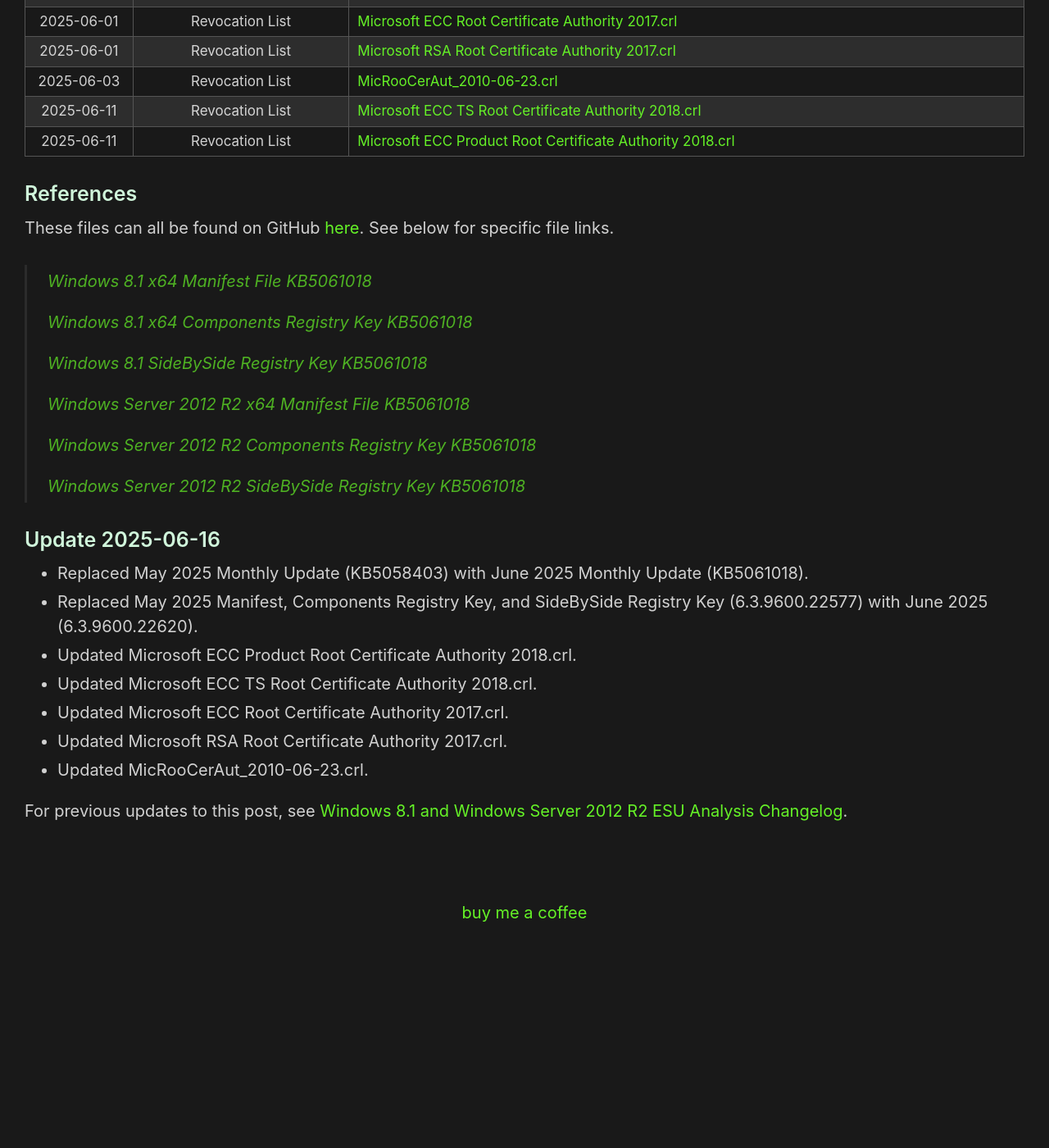
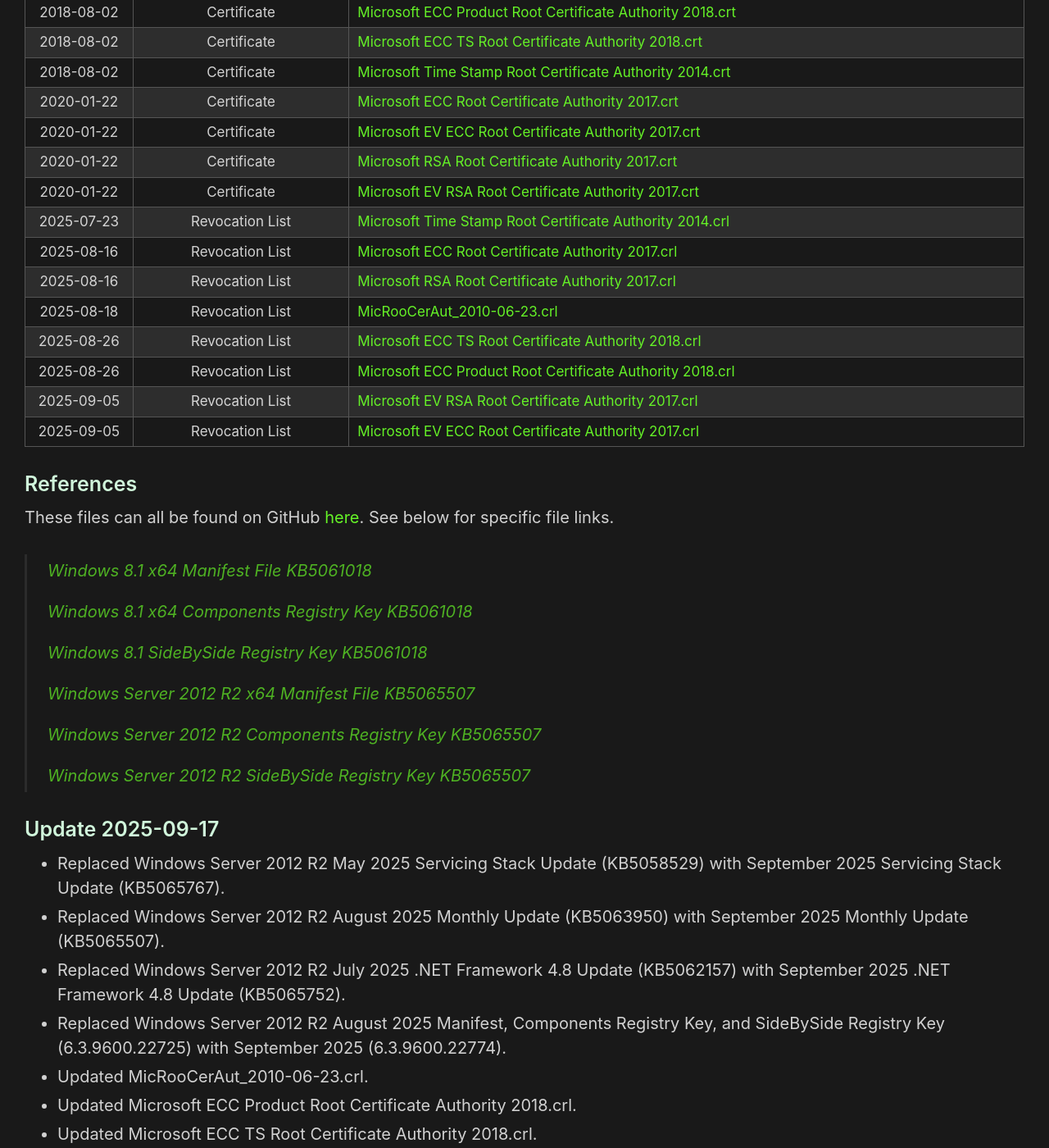
Before and after one commit to HackAndPwn/HackAndPwn.github.io, a Jekyll site: the page built from _posts/2024-01-21-windows-8.1-and-2012-r2-esu-analysis.md, in a window 1280 px wide and 1400 px high, scrolled down 3486 px. Shown: the whole window at 82% size. Built offline with Jekyll 4.4.1, drawn with Linux system fonts in a browser that asks for light colours; before the commit the page ends 4644 px from its top, so only the background shows below that; some of the changed text lies outside the part shown.

Commit message:
july, august, september updates.

```diff
--- a/_posts/2024-01-21-windows-8.1-and-2012-r2-esu-analysis-changelog.md
+++ b/_posts/2024-01-21-windows-8.1-and-2012-r2-esu-analysis-changelog.md
@@ -3,6 +3,31 @@
 title: Windows 8.1 and Windows Server 2012 R2 ESU Analysis Changelog
 original_date: 2024-01-21
 ---
+
+### Update 2025-08-31
+* Replaced July 2025 Monthly Update (KB5062597) with August 2025 Monthly Update (KB5063950).
+* Replaced July 2025 Manifest, Components Registry Key, and SideBySide Registry Key (6.3.9600.22676) with August 2025 (6.3.9600.22725).
+* Updated Microsoft Time Stamp Root Certificate Authority 2014.crl.
+* Updated Microsoft ECC Root Certificate Authority 2017.crl.
+* Updated Microsoft RSA Root Certificate Authority 2017.crl.
+
+### Update 2025-07-31
+* Switch Links And Update Content As Windows 8.1 Is No Longer Supported.
+* Switch To Git LFS.
+* Replaced Windows Server 2012 R2 June 2025 Monthly Update (KB5061018) with July 2025 Monthly Update (KB5062597).
+* Replaced April 2025 .NET Framework 4.8 Update (KB5055173) with July 2025 .NET Framework 4.8 Update (KB5062157).
+* Replaced Windows Server 2012 R2 June 2025 Manifest, Components Registry Key, and SideBySide Registry Key (6.3.9600.22620) with July 2025 (6.3.9600.22676).
+* Updated Microsoft EV ECC Root Certificate Authority 2017.crl.
+* Updated Microsoft EV RSA Root Certificate Authority 2017.crl.
+
+### Update 2025-06-16
+* Replaced May 2025 Monthly Update (KB5058403) with June 2025 Monthly Update (KB5061018).
+* Replaced May 2025 Manifest, Components Registry Key, and SideBySide Registry Key (6.3.9600.22577) with June 2025 (6.3.9600.22620).
+* Updated Microsoft ECC Product Root Certificate Authority 2018.crl.
+* Updated Microsoft ECC TS Root Certificate Authority 2018.crl.
+* Updated Microsoft ECC Root Certificate Authority 2017.crl.
+* Updated Microsoft RSA Root Certificate Authority 2017.crl.
+* Updated MicRooCerAut_2010-06-23.crl.
 
 ### Update 2025-05-20
 * Replaced April 2025 Servicing Stack Update (KB5055665) with May 2025 Servicing Stack Update (KB5058529).
--- a/_posts/2024-01-21-windows-8.1-and-2012-r2-esu-analysis.md
+++ b/_posts/2024-01-21-windows-8.1-and-2012-r2-esu-analysis.md
@@ -2,7 +2,7 @@
 layout: post
 title: Windows 8.1 and Windows Server 2012 R2 ESU Analysis
 original_date: 2024-01-21
-date: 2025-06-16
+date: 2025-09-17
 ---
 
 The original Windows 7 ESU Analysis can be found [here](https://hackandpwn.com/windows-7-esu-analysis).  With the ending of support for Windows 8.1 and Server 2012 R2 in 2023, additional research was conducted to see if similar techniques would work for these operating systems as well.  It was determined that both Windows 8.1 and Windows Server 2012 R2 can be fully patched past the supported period.
@@ -17,20 +17,26 @@
 
 > <center><img src="/assets/2024-01-21-windows-8.1-and-2012-r2-esu-analysis/01.png"></center>
 
-### Install The Latest Servicing Stack Update (SSU) - KB5058529 (May 2025)
-Install [Windows8.1-KB5058529-x64.msu](https://github.com/HackAndPwn/Windows-8.1-And-Server-2012-R2-ESU-Analysis/raw/main/Patches/01_Windows8.1-KB5058529-x64.msu) and reboot the computer.
+> Note: June 2025 was the last month Microsoft released patches for that were compatible with Windows 8.1.  Starting July 2025, only Windows Server 2012 R2 versions of the patches will be updated in this post.
 
-### Install The Latest Monthly Cumulative Update Via Failed Reboot Technique - KB5061018 (June 2025)
-1. Install KB5061018 ( [Part 1](https://github.com/HackAndPwn/Windows-8.1-And-Server-2012-R2-ESU-Analysis/raw/main/Patches/02_Windows8.1-KB5061018-x64.zip.001) / [Part 2](https://github.com/HackAndPwn/Windows-8.1-And-Server-2012-R2-ESU-Analysis/raw/main/Patches/02_Windows8.1-KB5061018-x64.zip.002) / [Part 3](https://github.com/HackAndPwn/Windows-8.1-And-Server-2012-R2-ESU-Analysis/raw/main/Patches/02_Windows8.1-KB5061018-x64.zip.003) / [Part 4](https://github.com/HackAndPwn/Windows-8.1-And-Server-2012-R2-ESU-Analysis/raw/main/Patches/02_Windows8.1-KB5061018-x64.zip.004) / [Part 5](https://github.com/HackAndPwn/Windows-8.1-And-Server-2012-R2-ESU-Analysis/raw/main/Patches/02_Windows8.1-KB5061018-x64.zip.005) / [Part 6](https://github.com/HackAndPwn/Windows-8.1-And-Server-2012-R2-ESU-Analysis/raw/main/Patches/02_Windows8.1-KB5061018-x64.zip.006) / [Part 7](https://github.com/HackAndPwn/Windows-8.1-And-Server-2012-R2-ESU-Analysis/raw/main/Patches/02_Windows8.1-KB5061018-x64.zip.007) ) and reboot the computer.  This will result in a failed update and rollback.
+### Install The Latest Servicing Stack Update (SSU): Server 2012 R2 - KB5065767 (September 2025) / Windows 8.1 - KB5058529 (May 2025)
+Install [Server_2012_R2-KB5065767-x64.msu](https://github.com/HackAndPwn/Windows-8.1-And-Server-2012-R2-ESU-Analysis/raw/main/Patches/01_Windows8.1-KB5065767-x64.msu)  or [Windows8.1-KB5058529-x64.msu](https://github.com/HackAndPwn/Windows-8.1-And-Server-2012-R2-ESU-Analysis/raw/main/Patches/01_Windows8.1-KB5058529-x64_Win81.msu) and reboot the computer.
+
+### Install The Latest Monthly Cumulative Update Via Failed Reboot Technique: Server 2012 R2 - KB5065507 (September 2025) / Windows 8.1 - KB5061018 (June 2025)
+1. Install [Server_2012_R2-KB5065507-x64.msu](https://github.com/HackAndPwn/Windows-8.1-And-Server-2012-R2-ESU-Analysis/raw/main/Patches/02_Windows8.1-KB5065507-x64.msu)  or [Windows8.1-KB5061018-x64.msu](https://github.com/HackAndPwn/Windows-8.1-And-Server-2012-R2-ESU-Analysis/raw/main/Patches/02_Windows8.1-KB5061018-x64_Win81.msu) and reboot the computer.  This will result in a failed update and rollback.
 2. Apply the  new Windows 8.1 or Server 2012 R2 SideBySide registry key linked below.
 3. Install KB5061018 again and reboot the computer.  This will result in a successful update.
 
-### Install The Latest Monthly Cumulative Update Via Manifest/Component Technique - KB5061018 (June 2025)
+### Install The Latest Monthly Cumulative Update Via Manifest/Component Technique: Server 2012 R2 - KB5065507 (September 2025) / Windows 8.1 - KB5061018 (June 2025)
 If using the Manifest/Components registry key technique:
 1. Copy the manifest file linked below into the C:\Windows\WinSxS\Manifests folder.  This can be done by executing the following commands:
 > takeown /f C:\Windows\WinSxS\Manifests /a
 >
 > icacls C:\Windows\WinSxS\Manifests /grant Everyone:(F)
+>
+> copy amd64_microsoft-windows-s..edsecurityupdatesai_31bf3856ad364e35_6.3.9600.22774_none_599e604bf64ceda2.manifest C:\Windows\WinSxS\Manifests
+>
+> or for Windows 8.1:
 >
 > copy amd64_microsoft-windows-s..edsecurityupdatesai_31bf3856ad364e35_6.3.9600.22620_none_59d06cd9f627ff6a.manifest C:\Windows\WinSxS\Manifests
 >
@@ -39,13 +45,13 @@
 > icacls C:\Windows\WinSxS\Manifests /setowner "NT SERVICE\TrustedInstaller"
 2. Apply the new Windows 8.1 or Server 2012 R2 Components registry key linked below.
 3. Apply the new Windows 8.1 or Server 2012 R2 SideBySide registry key linked below.
-4. Install KB5061018 ( [Part 1](https://github.com/HackAndPwn/Windows-8.1-And-Server-2012-R2-ESU-Analysis/raw/main/Patches/02_Windows8.1-KB5061018-x64.zip.001) / [Part 2](https://github.com/HackAndPwn/Windows-8.1-And-Server-2012-R2-ESU-Analysis/raw/main/Patches/02_Windows8.1-KB5061018-x64.zip.002) / [Part 3](https://github.com/HackAndPwn/Windows-8.1-And-Server-2012-R2-ESU-Analysis/raw/main/Patches/02_Windows8.1-KB5061018-x64.zip.003) / [Part 4](https://github.com/HackAndPwn/Windows-8.1-And-Server-2012-R2-ESU-Analysis/raw/main/Patches/02_Windows8.1-KB5061018-x64.zip.004) / [Part 5](https://github.com/HackAndPwn/Windows-8.1-And-Server-2012-R2-ESU-Analysis/raw/main/Patches/02_Windows8.1-KB5061018-x64.zip.005) / [Part 6](https://github.com/HackAndPwn/Windows-8.1-And-Server-2012-R2-ESU-Analysis/raw/main/Patches/02_Windows8.1-KB5061018-x64.zip.006) / [Part 7](https://github.com/HackAndPwn/Windows-8.1-And-Server-2012-R2-ESU-Analysis/raw/main/Patches/02_Windows8.1-KB5061018-x64.zip.007) ).
+4. Install [Server_2012_R2-KB5065507-x64.msu](https://github.com/HackAndPwn/Windows-8.1-And-Server-2012-R2-ESU-Analysis/raw/main/Patches/02_Windows8.1-KB5065507-x64.msu)  or [Windows8.1-KB5061018-x64.msu](https://github.com/HackAndPwn/Windows-8.1-And-Server-2012-R2-ESU-Analysis/raw/main/Patches/02_Windows8.1-KB5061018-x64_Win81.msu).
 
 ### Install The Latest .NET 3.5 Update - KB5044012 (October 2024)
 Install [Windows8.1-KB5044012-x64.msu](https://github.com/HackAndPwn/Windows-8.1-And-Server-2012-R2-ESU-Analysis/raw/main/Patches/03_Windows8.1-KB5044012-x64.msu).
 
-### Install The Latest .NET 4.8 Update - KB5055173 (April 2025)
-Install [Windows8.1-KB5055173-x64-ndp48.msu](https://github.com/HackAndPwn/Windows-8.1-And-Server-2012-R2-ESU-Analysis/raw/main/Patches/04_Windows8.1-KB5055173-x64-ndp48.msu).
+### Install The Latest .NET 4.8 Update: Server 2012 R2 - KB5065752 (September 2025) / Windows 8.1 - KB5055173 (April 2025)
+Install [Server_2012_R2-KB5065752-x64.msu](https://github.com/HackAndPwn/Windows-8.1-And-Server-2012-R2-ESU-Analysis/raw/main/Patches/02_Windows8.1-KB5065752-x64.msu)  or [Windows8.1-KB5055173-x64-ndp48.msu](https://github.com/HackAndPwn/Windows-8.1-And-Server-2012-R2-ESU-Analysis/raw/main/Patches/04_Windows8.1-KB5055173-x64-ndp48_Win81.msu).
 
 ### Install The Latest Root Certificate Updates
 Finally, the latest Microsoft Root Certificates need to be installed into the Local Computer Trusted Root Authority Certificate Store.  A batch file to automatically install all certificates and revocation lists can be found here: [Import.cmd](https://github.com/HackAndPwn/Windows-7-Patching/blob/master/08_Certs/Import.cmd)
@@ -60,14 +66,14 @@
 <tr><td>2020-01-22</td><td>Certificate</td><td style="text-align:left"><a href="https://github.com/HackAndPwn/Windows-7-Patching/raw/master/08_Certs/Microsoft%20EV%20ECC%20Root%20Certificate%20Authority%202017.crt">Microsoft EV ECC Root Certificate Authority 2017.crt</a></td></tr>
 <tr><td>2020-01-22</td><td>Certificate</td><td style="text-align:left"><a href="https://github.com/HackAndPwn/Windows-7-Patching/raw/master/08_Certs/Microsoft%20RSA%20Root%20Certificate%20Authority%202017.crt">Microsoft RSA Root Certificate Authority 2017.crt</a></td></tr>
 <tr><td>2020-01-22</td><td>Certificate</td><td style="text-align:left"><a href="https://github.com/HackAndPwn/Windows-7-Patching/raw/master/08_Certs/Microsoft%20EV%20RSA%20Root%20Certificate%20Authority%202017.crt">Microsoft EV RSA Root Certificate Authority 2017.crt</a></td></tr>
-<tr><td>2025-04-06</td><td>Revocation List</td><td style="text-align:left"><a href="https://github.com/HackAndPwn/Windows-7-Patching/raw/master/08_Certs/Microsoft%20EV%20RSA%20Root%20Certificate%20Authority%202017.crl">Microsoft EV RSA Root Certificate Authority 2017.crl</a></td></tr>
-<tr><td>2025-04-06</td><td>Revocation List</td><td style="text-align:left"><a href="https://github.com/HackAndPwn/Windows-7-Patching/raw/master/08_Certs/Microsoft%20EV%20ECC%20Root%20Certificate%20Authority%202017.crl">Microsoft EV ECC Root Certificate Authority 2017.crl</a></td></tr>
-<tr><td>2025-05-06</td><td>Revocation List</td><td style="text-align:left"><a href="https://github.com/HackAndPwn/Windows-7-Patching/raw/master/08_Certs/Microsoft%20Time%20Stamp%20Root%20Certificate%20Authority%202014.crl">Microsoft Time Stamp Root Certificate Authority 2014.crl</a></td></tr>
-<tr><td>2025-06-01</td><td>Revocation List</td><td style="text-align:left"><a href="https://github.com/HackAndPwn/Windows-7-Patching/raw/master/08_Certs/Microsoft%20ECC%20Root%20Certificate%20Authority%202017.crl">Microsoft ECC Root Certificate Authority 2017.crl</a></td></tr>
-<tr><td>2025-06-01</td><td>Revocation List</td><td style="text-align:left"><a href="https://github.com/HackAndPwn/Windows-7-Patching/raw/master/08_Certs/Microsoft%20RSA%20Root%20Certificate%20Authority%202017.crl">Microsoft RSA Root Certificate Authority 2017.crl</a></td></tr>
-<tr><td>2025-06-03</td><td>Revocation List</td><td style="text-align:left"><a href="https://github.com/HackAndPwn/Windows-7-Patching/raw/master/08_Certs/MicRooCerAut_2010-06-23.crl">MicRooCerAut_2010-06-23.crl</a></td></tr>
-<tr><td>2025-06-11</td><td>Revocation List</td><td style="text-align:left"><a href="https://github.com/HackAndPwn/Windows-7-Patching/raw/master/08_Certs/Microsoft%20ECC%20TS%20Root%20Certificate%20Authority%202018.crl">Microsoft ECC TS Root Certificate Authority 2018.crl</a></td></tr>
-<tr><td>2025-06-11</td><td>Revocation List</td><td style="text-align:left"><a href="https://github.com/HackAndPwn/Windows-7-Patching/raw/master/08_Certs/Microsoft%20ECC%20Product%20Root%20Certificate%20Authority%202018.crl">Microsoft ECC Product Root Certificate Authority 2018.crl</a></td></tr>
+<tr><td>2025-07-23</td><td>Revocation List</td><td style="text-align:left"><a href="https://github.com/HackAndPwn/Windows-7-Patching/raw/master/08_Certs/Microsoft%20Time%20Stamp%20Root%20Certificate%20Authority%202014.crl">Microsoft Time Stamp Root Certificate Authority 2014.crl</a></td></tr>
+<tr><td>2025-08-16</td><td>Revocation List</td><td style="text-align:left"><a href="https://github.com/HackAndPwn/Windows-7-Patching/raw/master/08_Certs/Microsoft%20ECC%20Root%20Certificate%20Authority%202017.crl">Microsoft ECC Root Certificate Authority 2017.crl</a></td></tr>
+<tr><td>2025-08-16</td><td>Revocation List</td><td style="text-align:left"><a href="https://github.com/HackAndPwn/Windows-7-Patching/raw/master/08_Certs/Microsoft%20RSA%20Root%20Certificate%20Authority%202017.crl">Microsoft RSA Root Certificate Authority 2017.crl</a></td></tr>
+<tr><td>2025-08-18</td><td>Revocation List</td><td style="text-align:left"><a href="https://github.com/HackAndPwn/Windows-7-Patching/raw/master/08_Certs/MicRooCerAut_2010-06-23.crl">MicRooCerAut_2010-06-23.crl</a></td></tr>
+<tr><td>2025-08-26</td><td>Revocation List</td><td style="text-align:left"><a href="https://github.com/HackAndPwn/Windows-7-Patching/raw/master/08_Certs/Microsoft%20ECC%20TS%20Root%20Certificate%20Authority%202018.crl">Microsoft ECC TS Root Certificate Authority 2018.crl</a></td></tr>
+<tr><td>2025-08-26</td><td>Revocation List</td><td style="text-align:left"><a href="https://github.com/HackAndPwn/Windows-7-Patching/raw/master/08_Certs/Microsoft%20ECC%20Product%20Root%20Certificate%20Authority%202018.crl">Microsoft ECC Product Root Certificate Authority 2018.crl</a></td></tr>
+<tr><td>2025-09-05</td><td>Revocation List</td><td style="text-align:left"><a href="https://github.com/HackAndPwn/Windows-7-Patching/raw/master/08_Certs/Microsoft%20EV%20RSA%20Root%20Certificate%20Authority%202017.crl">Microsoft EV RSA Root Certificate Authority 2017.crl</a></td></tr>
+<tr><td>2025-09-05</td><td>Revocation List</td><td style="text-align:left"><a href="https://github.com/HackAndPwn/Windows-7-Patching/raw/master/08_Certs/Microsoft%20EV%20ECC%20Root%20Certificate%20Authority%202017.crl">Microsoft EV ECC Root Certificate Authority 2017.crl</a></td></tr>
 </tbody></table>
 
 ### References
@@ -80,19 +86,21 @@
 >
 > [Windows 8.1 SideBySide Registry Key KB5061018](https://github.com/HackAndPwn/Windows-8.1-And-Server-2012-R2-ESU-Analysis/blob/main/2025_06/8.1_x64_SideBySideRegistryKey_x64.reg)
 >
-> [Windows Server 2012 R2 x64 Manifest File KB5061018](https://github.com/HackAndPwn/Windows-8.1-And-Server-2012-R2-ESU-Analysis/blob/main/2025_06/amd64_microsoft-windows-s..edsecurityupdatesai_31bf3856ad364e35_6.3.9600.22620_none_59d06cd9f627ff6a.manifest)
+> [Windows Server 2012 R2 x64 Manifest File KB5065507](https://github.com/HackAndPwn/Windows-8.1-And-Server-2012-R2-ESU-Analysis/blob/main/2025_09/amd64_microsoft-windows-s..edsecurityupdatesai_31bf3856ad364e35_6.3.9600.22774_none_599e604bf64ceda2.manifest)
 >
-> [Windows Server 2012 R2 Components Registry Key KB5061018](https://github.com/HackAndPwn/Windows-8.1-And-Server-2012-R2-ESU-Analysis/blob/main/2025_06/Server_2012_R2_x64_ComponentsRegistryKey.reg)
+> [Windows Server 2012 R2 Components Registry Key KB5065507](https://github.com/HackAndPwn/Windows-8.1-And-Server-2012-R2-ESU-Analysis/blob/main/2025_09/Server_2012_R2_x64_ComponentsRegistryKey.reg)
 >
-> [Windows Server 2012 R2 SideBySide Registry Key KB5061018](https://github.com/HackAndPwn/Windows-8.1-And-Server-2012-R2-ESU-Analysis/blob/main/2025_06/Server_2012_R2_x64_SideBySideRegistryKey_x64.reg)
+> [Windows Server 2012 R2 SideBySide Registry Key KB5065507](https://github.com/HackAndPwn/Windows-8.1-And-Server-2012-R2-ESU-Analysis/blob/main/2025_09/Server_2012_R2_x64_SideBySideRegistryKey_x64.reg)
 
-### Update 2025-06-16
-* Replaced May 2025 Monthly Update (KB5058403) with June 2025 Monthly Update (KB5061018).
-* Replaced May 2025 Manifest, Components Registry Key, and SideBySide Registry Key (6.3.9600.22577) with June 2025 (6.3.9600.22620).
+### Update 2025-09-17
+* Replaced Windows Server 2012 R2 May 2025 Servicing Stack Update (KB5058529) with September 2025 Servicing Stack Update (KB5065767).
+* Replaced Windows Server 2012 R2 August 2025 Monthly Update (KB5063950) with September 2025 Monthly Update (KB5065507).
+* Replaced Windows Server 2012 R2 July 2025 .NET Framework 4.8 Update (KB5062157) with September 2025 .NET Framework 4.8 Update (KB5065752).
+* Replaced Windows Server 2012 R2 August 2025 Manifest, Components Registry Key, and SideBySide Registry Key (6.3.9600.22725) with September 2025 (6.3.9600.22774).
+* Updated MicRooCerAut_2010-06-23.crl.
 * Updated Microsoft ECC Product Root Certificate Authority 2018.crl.
 * Updated Microsoft ECC TS Root Certificate Authority 2018.crl.
-* Updated Microsoft ECC Root Certificate Authority 2017.crl.
-* Updated Microsoft RSA Root Certificate Authority 2017.crl.
-* Updated MicRooCerAut_2010-06-23.crl.
+* Updated Microsoft EV ECC Root Certificate Authority 2017.crl.
+* Updated Microsoft EV RSA Root Certificate Authority 2017.crl.
 
 For previous updates to this post, see [Windows 8.1 and Windows Server 2012 R2 ESU Analysis Changelog](https://hackandpwn.com/windows-8.1-and-2012-r2-esu-analysis-changelog/).
```
